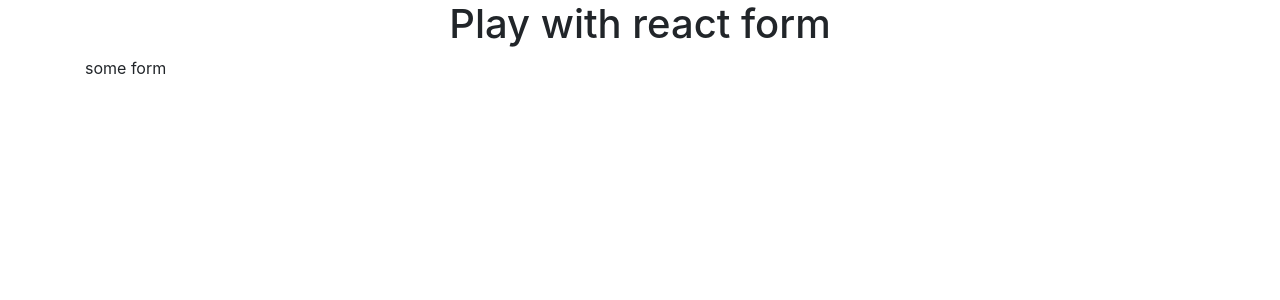
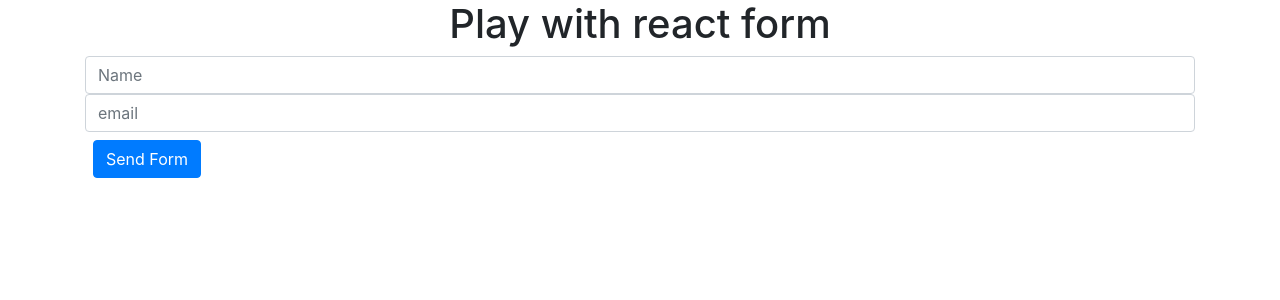
Before and after one commit to dmytrotus/react-practice, a React (Create React App) app: page / in a window 1280 px wide. Shown: the top 300 px of the page. Built offline with nearby package versions, Linux system fonts and the light colour scheme.

Commit message:
set up this state when form

```diff
--- a/src/components/ReactForm.js
+++ b/src/components/ReactForm.js
@@ -1,14 +1,45 @@
-import React from 'react';
-import ReactDOM from 'react-dom';
+import React, { Component } from 'react';
+import axios from 'axios';
 
-function ReactForm(){
+class ReactForm extends Component {
+	constructor(props) {
+		super(props)
 
-	return(
+		this.state = {
+			name: '',
+			email: ''
+		}
+	}
 
-		<form action="">
-			some form
+	changeHandler = (e) => {
+		this.setState({ [e.target.name]: e.target.value })
+	}
+
+	submitHandler = e => {
+		e.preventDefault();
+		console.log(this.state);
+	}
+
+	render(){
+		const { name, email } = this.state
+
+		return(
+
+		<form onSubmit={this.submitHandler}>
+			<div className="form-group">
+				<input className="form-control" placeholder="Name" type="text"
+					value={name} name="name"
+					onChange={this.changeHandler}
+				/>
+				<input className="form-control" placeholder="email" type="text"
+					value={email} name="email"
+					onChange={this.changeHandler}
+				/>
+				<button className="m-2 btn btn-primary" type="submit">Send Form</button>
+			</div>
 		</form>
-	)
+		)
+	}
 }
 
 export default ReactForm;
```
